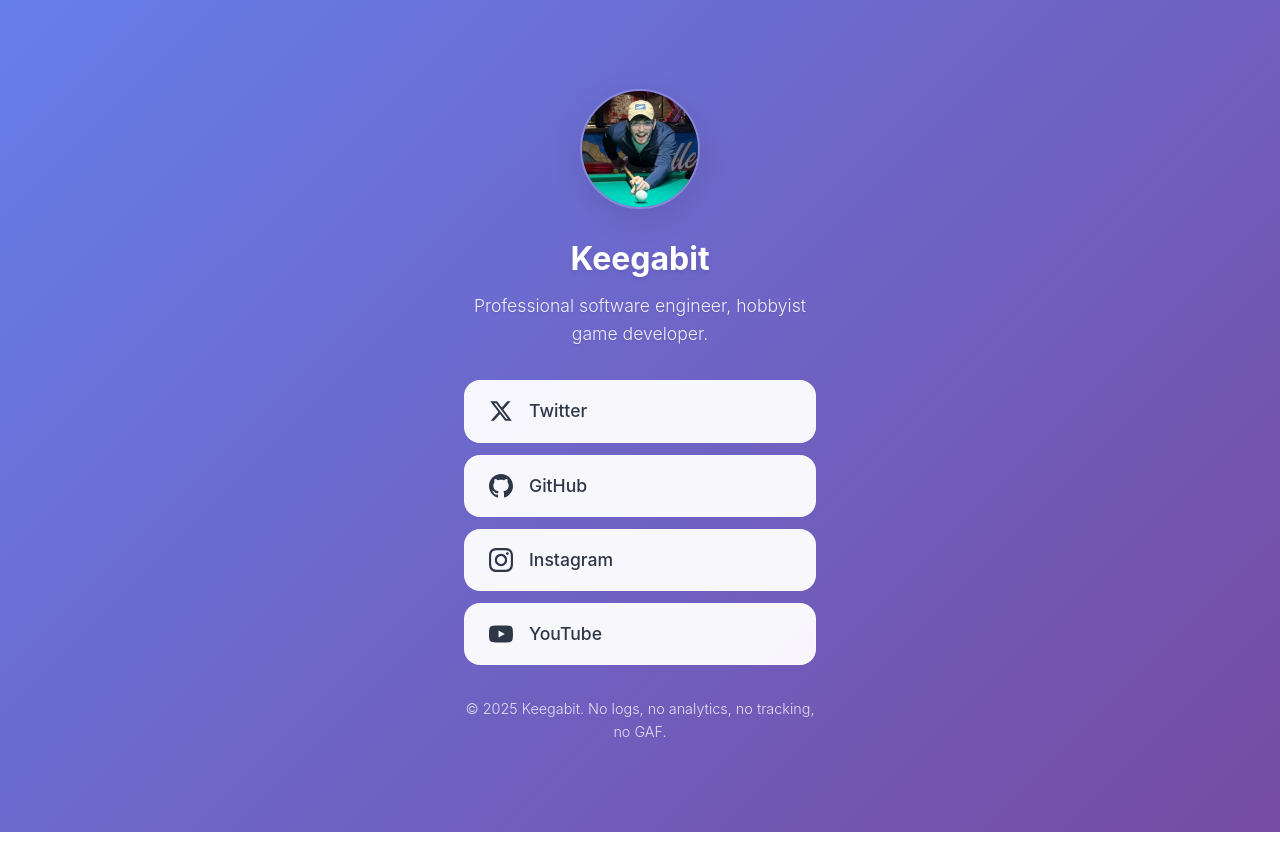
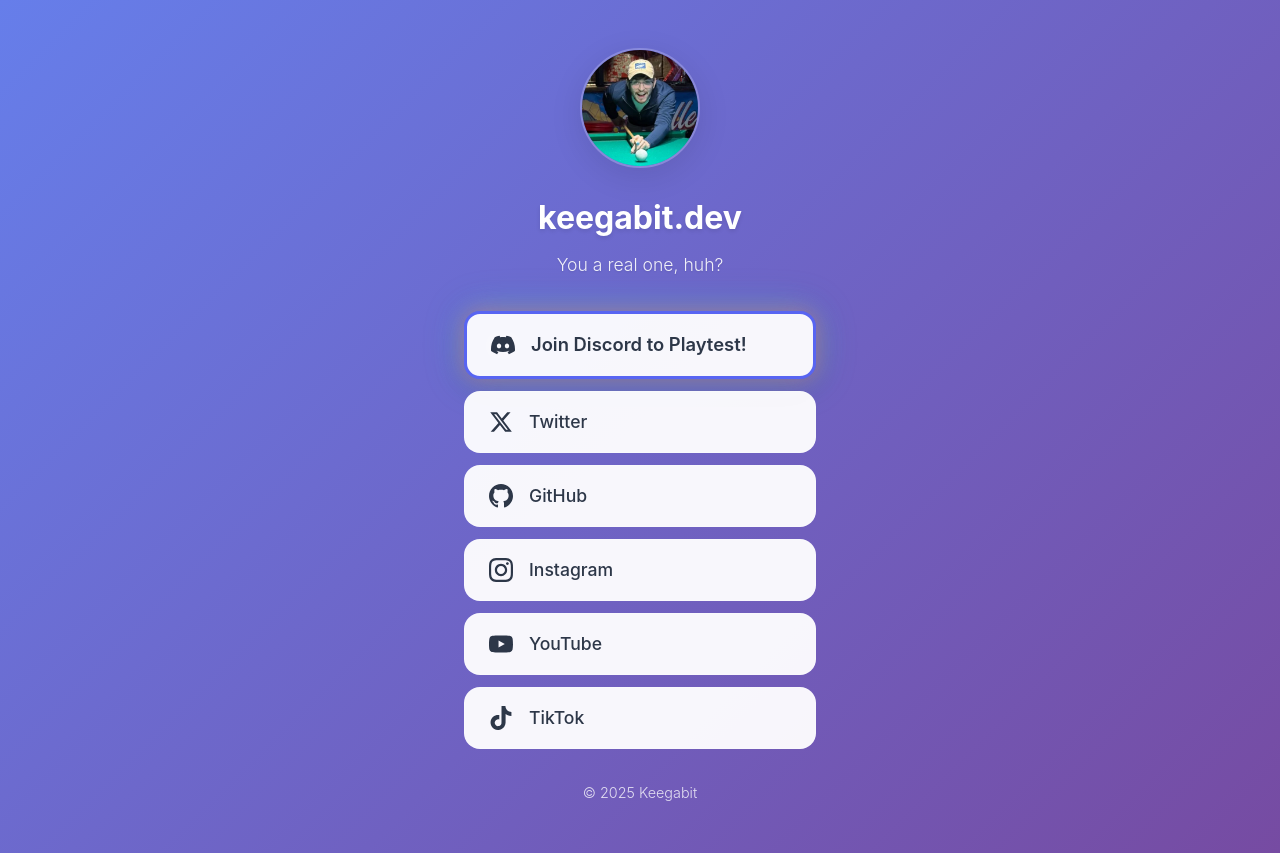
Before and after one commit to thedinosoar/thedinosoar.github.io, a website built with Vite: page src/index.html in a window 1280 px wide. Before the commit the page ends 832 px from the top, so only its background shows below. Built offline with nearby package versions, Linux system fonts and the light colour scheme.

Commit message:
Updated website links

```diff
--- a/src/index.html
+++ b/src/index.html
@@ -21,11 +21,18 @@
                     class="avatar-image"
                 />
             </div>
-            <h1 class="name">Keegabit</h1>
-            <p class="bio">Professional software engineer, hobbyist game developer.</p>
+            <h1 class="name">keegabit.dev</h1>
+            <p class="bio">You a real one, huh?</p>
         </header>
 
         <nav class="social-links" role="navigation" aria-label="Social media links">
+
+                        <a href="https://discord.gg/FpP7g6D5uP" class="social-link" aria-label="Discord server" target="_blank">
+                            <svg class="icon" viewBox="0 0 24 24" fill="currentColor">
+                                <path d="M20.317 4.3698a19.7913 19.7913 0 00-4.8851-1.5152.0741.0741 0 00-.0785.0371c-.211.3753-.4447.8648-.6083 1.2495-1.8447-.2762-3.68-.2762-5.4868 0-.1636-.3933-.4058-.8742-.6177-1.2495a.077.077 0 00-.0785-.037 19.7363 19.7363 0 00-4.8852 1.515.0699.0699 0 00-.0321.0277C.5334 9.0458-.319 13.5799.0992 18.0578a.0824.0824 0 00.0312.0561c2.0528 1.5076 4.0413 2.4228 5.9929 3.0294a.0777.0777 0 00.0842-.0276c.4616-.6304.8731-1.2952 1.226-1.9942a.076.076 0 00-.0416-.1057c-.6528-.2476-1.2743-.5495-1.8722-.8923a.077.077 0 01-.0076-.1277c.1258-.0943.2517-.1923.3718-.2914a.0743.0743 0 01.0776-.0105c3.9278 1.7933 8.18 1.7933 12.0614 0a.0739.0739 0 01.0785.0095c.1202.099.246.1981.3728.2924a.077.077 0 01-.0066.1276 12.2986 12.2986 0 01-1.873.8914.0766.0766 0 00-.0407.1067c.3604.698.7719 1.3628 1.225 1.9932a.076.076 0 00.0842.0286c1.961-.6067 3.9495-1.5219 6.0023-3.0294a.077.077 0 00.0313-.0552c.5004-5.177-.8382-9.6739-3.5485-13.6604a.061.061 0 00-.0312-.0286zM8.02 15.3312c-1.1825 0-2.1569-1.0857-2.1569-2.419 0-1.3332.9555-2.4189 2.157-2.4189 1.2108 0 2.1757 1.0952 2.1568 2.419-.0002 1.3332-.9555 2.4189-2.1569 2.4189zm7.9748 0c-1.1825 0-2.1569-1.0857-2.1569-2.419 0-1.3332.9554-2.4189 2.1569-2.4189 1.2108 0 2.1757 1.0952 2.1568 2.419 0 1.3332-.9554 2.4189-2.1568 2.4189Z"/>
+                            </svg>
+                            Join Discord to Playtest!
+                        </a>
             <a href="https://x.com/keegabit" class="social-link" aria-label="Twitter profile" target="_blank">
                 <svg class="icon" viewBox="0 0 24 24" fill="currentColor">
                     <path d="M18.244 2.25h3.308l-7.227 8.26 8.502 11.24H16.17l-5.214-6.817L4.99 21.75H1.68l7.73-8.835L1.254 2.25H8.08l4.713 6.231zm-1.161 17.52h1.833L7.084 4.126H5.117z"/>
@@ -53,10 +60,17 @@
                 </svg>
                 YouTube
             </a>
+
+            <a href="https://www.tiktok.com/@keegabit" class="social-link" aria-label="TikTok profile" target="_blank">
+                <svg class="icon" viewBox="0 0 24 24" fill="currentColor">
+                    <path d="M12.525.02c1.31-.02 2.61-.01 3.91-.02.08 1.53.63 3.09 1.75 4.17 1.12 1.11 2.7 1.62 4.24 1.79v4.03c-1.44-.05-2.89-.35-4.2-.97-.57-.26-1.1-.59-1.62-.93-.01 2.92.01 5.84-.02 8.75-.08 1.4-.54 2.79-1.35 3.94-1.31 1.92-3.58 3.17-5.91 3.21-1.43.08-2.86-.31-4.08-1.03-2.02-1.19-3.44-3.37-3.65-5.71-.02-.5-.03-1-.01-1.49.18-1.9 1.12-3.72 2.58-4.96 1.66-1.44 3.98-2.13 6.15-1.72.02 1.48-.04 2.96-.04 4.44-.99-.32-2.15-.23-3.02.37-.63.41-1.11 1.04-1.36 1.75-.21.51-.15 1.07-.14 1.61.24 1.64 1.82 3.02 3.5 2.87 1.12-.01 2.19-.66 2.77-1.61.19-.33.4-.67.41-1.06.1-1.79.06-3.57.07-5.36.01-4.03-.01-8.05.02-12.07z"/>
+                </svg>
+                TikTok
+            </a>
         </nav>
 
         <footer class="footer">
-            <p>&copy; 2025 Keegabit. No logs, no analytics, no tracking, no GAF.</p>
+            <p>&copy; 2025 Keegabit</p>
         </footer>
     </main>
 </body>
--- a/src/style.css
+++ b/src/style.css
@@ -158,16 +158,55 @@
 }
 
 /* Specific social platform colors on hover */
-.social-link:nth-child(1):hover { /* Twitter */
+/* Clean Discord link with animated rainbow border */
+.social-link:first-child {
+    position: relative;
+    border: 3px solid transparent;
+    background:
+        rgba(255, 255, 255, 0.95) padding-box,
+        linear-gradient(90deg, #ff0000, #ff8000, #ffff00, #00ff00, #00ffff, #0080ff, #8000ff, #ff00ff, #ff0000) border-box;
+    background-size: 200% 100%;
+    box-shadow:
+        0 0 20px rgba(255, 107, 107, 0.4),
+        0 0 30px rgba(78, 205, 196, 0.3),
+        0 0 40px rgba(69, 183, 209, 0.3),
+        0 8px 32px rgba(0, 0, 0, 0.15);
+    animation: rainbow-border-flow 3s linear infinite;
+    font-weight: 600;
+    font-size: 1.15rem;
+    border-color: #5865f2;
+}
+
+.social-link:first-child:hover {
+    transform: translateY(-4px) scale(1.03);
+    box-shadow:
+        0 0 30px rgba(255, 107, 107, 0.6),
+        0 0 45px rgba(78, 205, 196, 0.5),
+        0 0 60px rgba(69, 183, 209, 0.4),
+        0 12px 40px rgba(0, 0, 0, 0.2);
+    animation: rainbow-border-flow 1.5s linear infinite;
+    border-color: #5865f2;
+}
+
+@keyframes rainbow-border-flow {
+    0% {
+        background-position: 0% 0%;
+    }
+    100% {
+        background-position: 200% 0%;
+    }
+}
+
+.social-link:nth-child(1):hover { /* Discord */
+    color: #5865f2;
+}
+
+.social-link:nth-child(2):hover { /* Twitter */
     color: #1da1f2;
 }
 
-.social-link:nth-child(2):hover { /* GitHub */
+.social-link:nth-child(3):hover { /* GitHub */
     color: #333;
-}
-
-.social-link:nth-child(3):hover { /* LinkedIn */
-    color: #0077b5;
 }
 
 .social-link:nth-child(4):hover { /* Instagram */
@@ -178,8 +217,8 @@
     color: #ff0000;
 }
 
-.social-link:nth-child(6):hover { /* Email */
-    color: #ea4335;
+.social-link:nth-child(6):hover { /* TikTok */
+    color: #000000;
 }
 
 /* Footer */
@@ -235,8 +274,26 @@
     }
 }
 
+/* Subtle Discord icon enhancement */
+.social-link:first-child .icon {
+    filter: drop-shadow(0 0 6px rgba(255, 255, 255, 0.6));
+    transition: all 0.3s ease;
+}
+
+.social-link:first-child:hover .icon {
+    filter: drop-shadow(0 0 10px rgba(255, 255, 255, 0.8));
+    transform: scale(1.15);
+}
+
 /* Accessibility */
 @media (prefers-reduced-motion: reduce) {
+    .social-link:first-child,
+    .social-link:first-child::before,
+    .social-link:first-child::after,
+    .social-link:first-child .icon {
+        animation: none !important;
+    }
+
     *,
     *::before,
     *::after {
```
